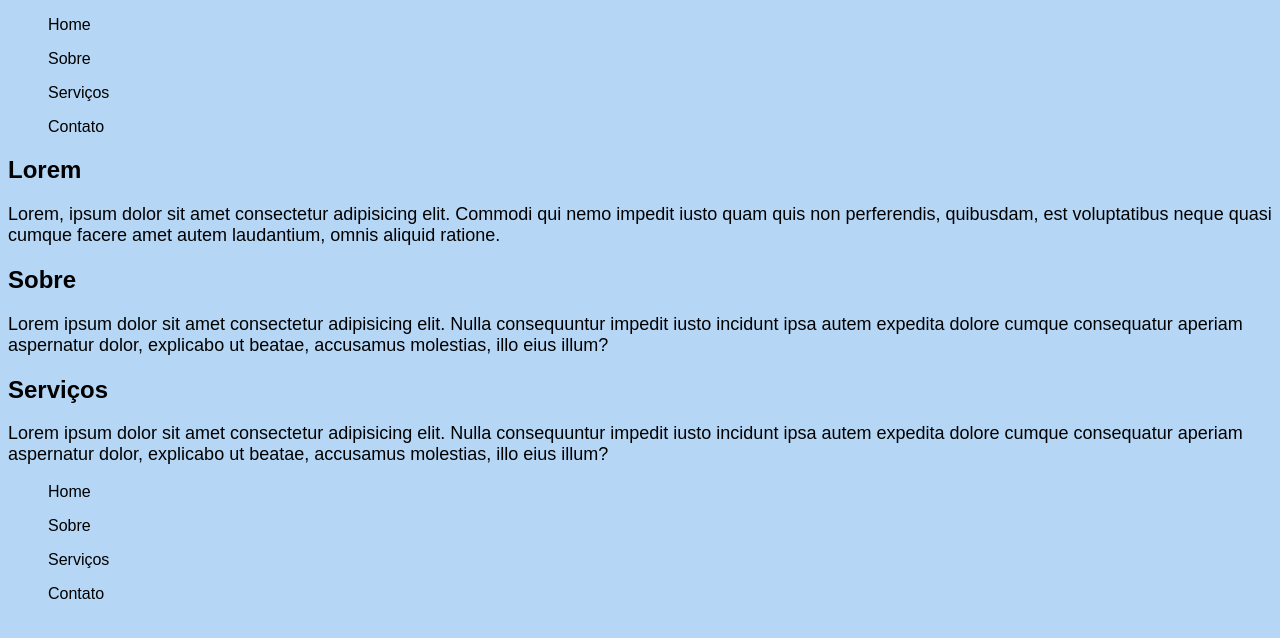
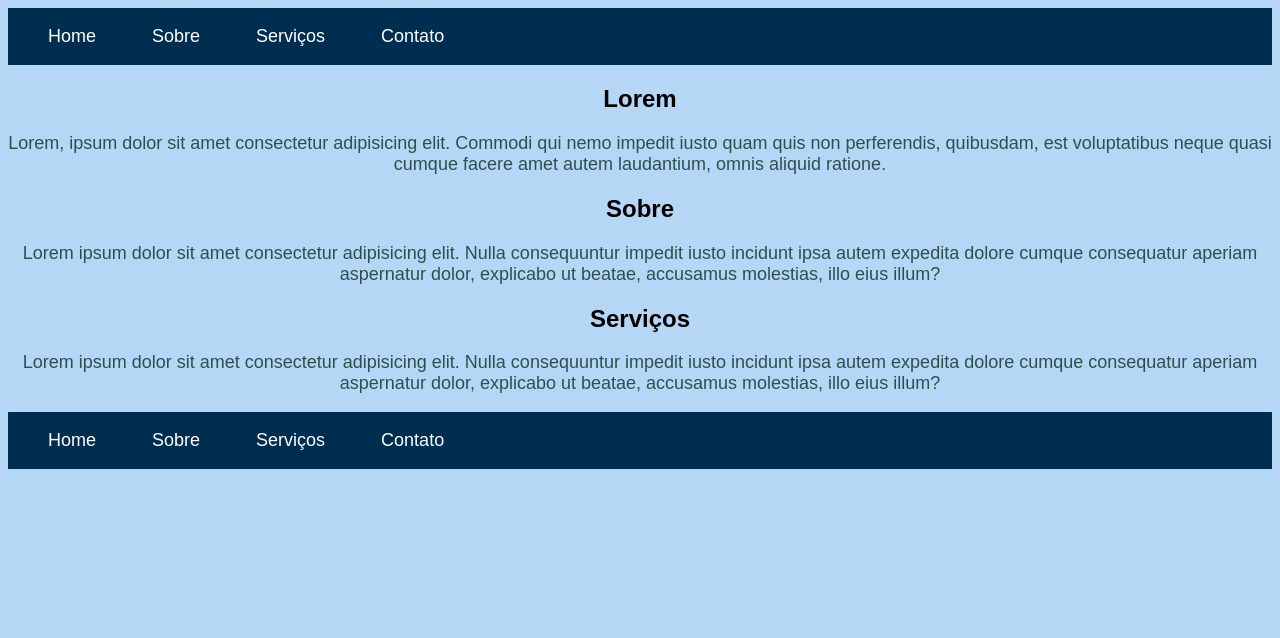
Before and after one commit to fhaelmarinho/github-desktop, a plain HTML site: page start.html in a window 1280 px wide. Drawn offline with Linux system fonts and the light colour scheme.

Commit message:
Update/ Aplicacao de estilização com CSS externo

```diff
--- a/start.html
+++ b/start.html
@@ -8,18 +8,18 @@
     </head>
     <body>
     <header>
-        <nav>
+        <nav class="menu-nav">
             <ul>
-                Home
+                <li>Home</li>
             </ul>
         <ul>
-            Sobre
+            <li>Sobre</li>
         </ul>
         <ul>
-            Serviços
+            <li>Serviços</li>
         </ul>
         <ul>
-            Contato
+            <li>Contato</li>
         </ul>
         </nav>
     </header>
@@ -52,18 +52,18 @@
         </p>
         </section>
     </main>
-    <footer>
+    <footer class="footer-nav">
+            <ul>
+                <li>Home</li>
+            </ul>
         <ul>
-            Home
+            <li>Sobre</li>
         </ul>
         <ul>
-            Sobre
+            <li>Serviços</li>
         </ul>
         <ul>
-            Serviços
-        </ul>
-        <ul>
-            Contato
+            <li>Contato</li>
         </ul>
     </footer>
     </body>
--- a/style.css
+++ b/style.css
@@ -1,6 +1,8 @@
+
 body{
     font-family: Arial, Helvetica, sans-serif;
     background-color: rgb(181, 215, 245);
+
 }
 h1{
     font-family: 'Segoe UI', Tahoma, Geneva, Verdana, sans-serif;
@@ -15,8 +17,25 @@ h3{
 }
 p{
     font-size: 18px;
+    color: darkslategray;
+    gap: 12px;
 }
 .main-content{
     align-content: center;
     text-align: center;
 }
+.menu-nav, .footer-nav{
+    font-size: 18px;
+    background-color: #002e50;
+    color: #ffffff;
+    display: flex;
+    gap: 16px;
+
+}
+ul{
+    list-style: none;
+}
+section{
+    width: auto;
+    text-align: center;
+}
```
